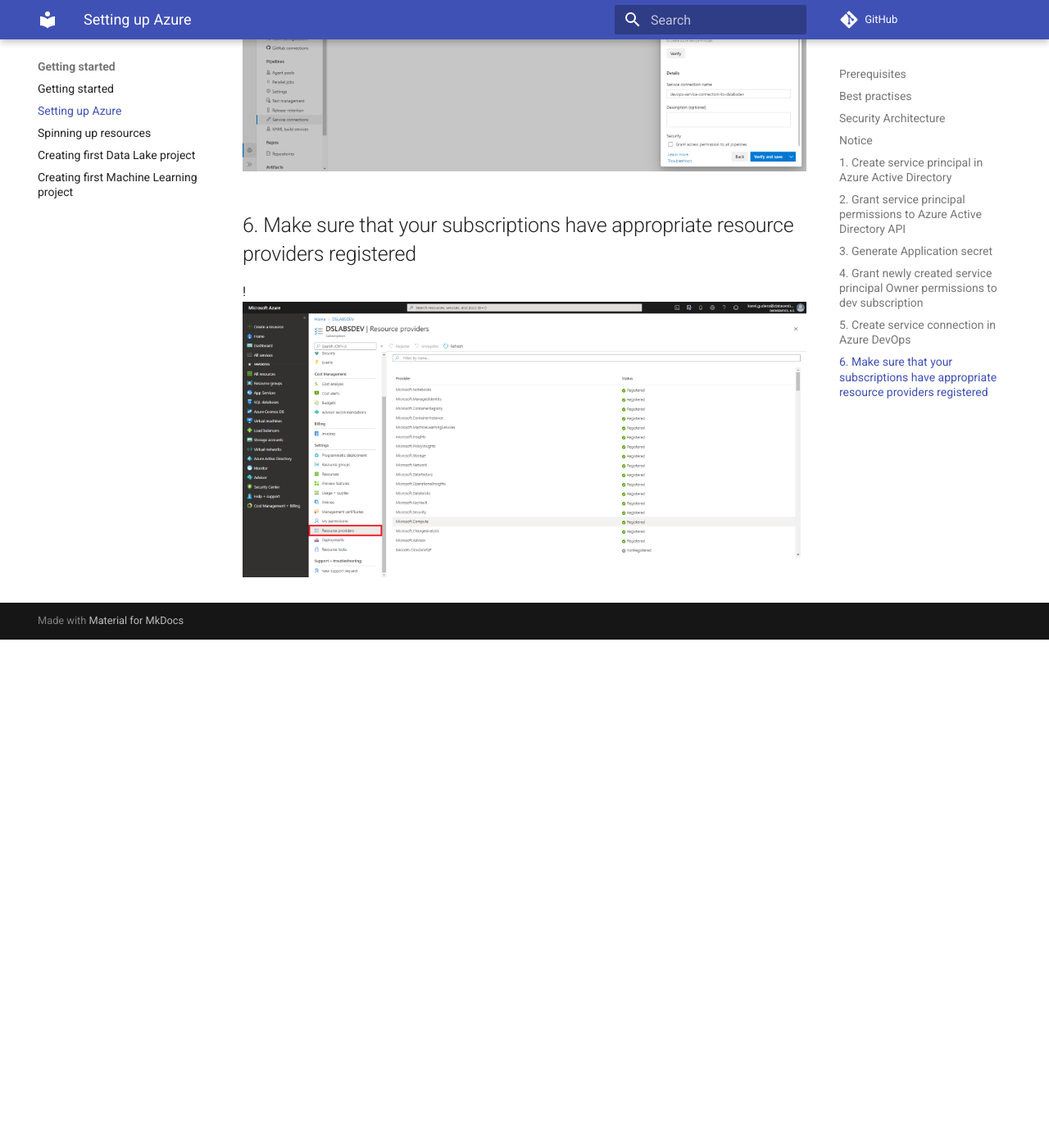
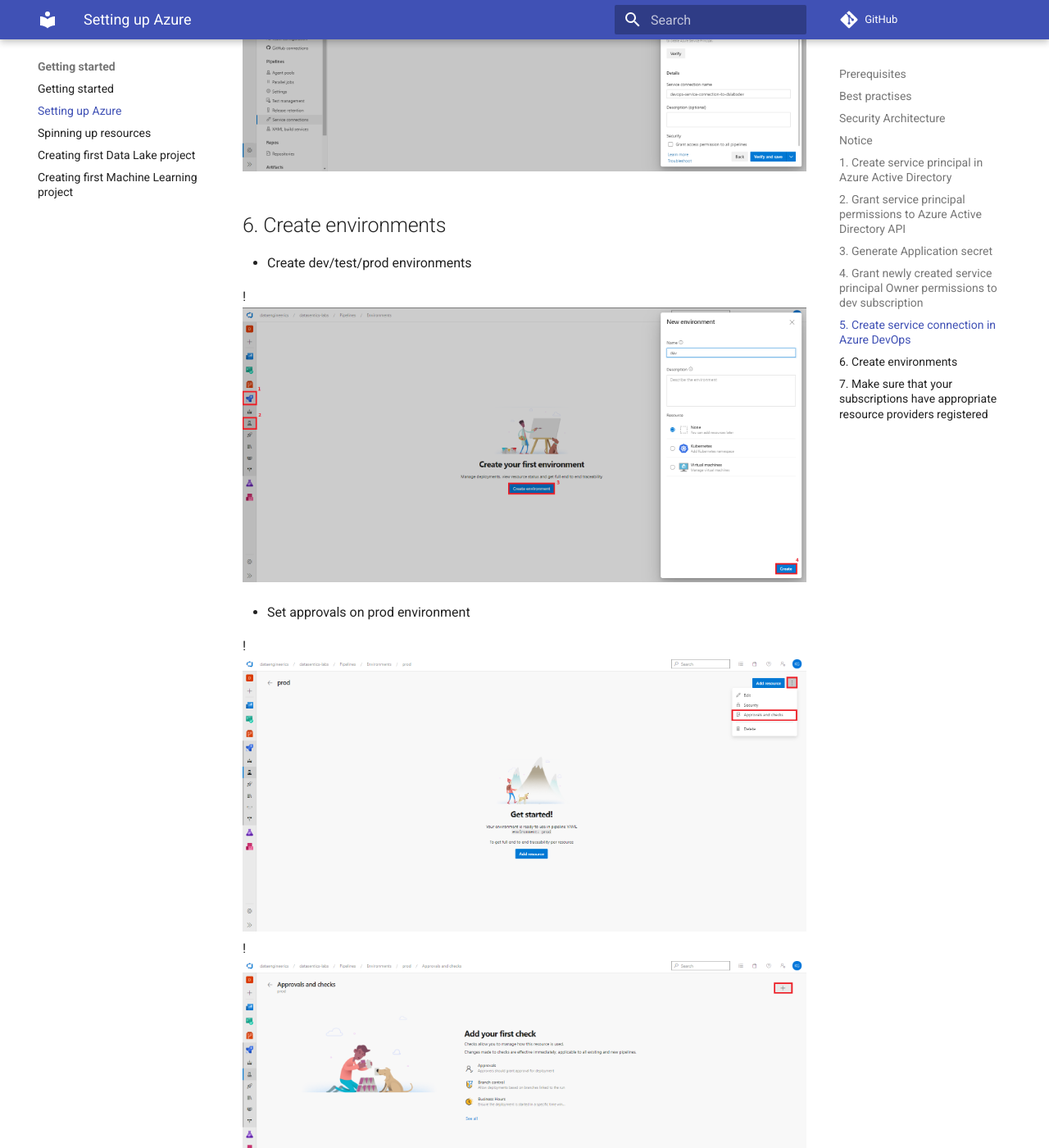
Before and after one commit to daipe-ai/platform-docs, an MkDocs documentation site: the page built from docs/getting-started/azure-setup.md, in a window 1280 px wide and 1400 px high, scrolled down 11823 px. Shown: the whole window at 82% size. Built offline with MkDocs 1.6.1 and Material for MkDocs 9.7.7, drawn with Linux system fonts in a browser that asks for light colours; comment, search, counter and statistics services are not loaded; before the commit the page ends 12603 px from its top, so only the background shows below that; some of the changed text lies outside the part shown.

Commit message:
added more info regarding to environments

```diff
--- a/docs/getting-started/azure-setup.md
+++ b/docs/getting-started/azure-setup.md
@@ -153,6 +153,19 @@
 
 !![](../images/devops_step6.png)
 
-## 6. Make sure that your subscriptions have appropriate resource providers registered
+## 6. Create environments
+
+- Create dev/test/prod environments
+
+!![](../images/environments1.png)
+
+- Set approvals on prod environment
+
+!![](../images/environments2.png)
+!![](../images/environments3.png)
+!![](../images/environments4.png)
+!![](../images/environments5.png)
+
+## 7. Make sure that your subscriptions have appropriate resource providers registered
 
 !![](../images/subscription_resource_providers.png)
```
Also changed, not shown: docs/getting-started/resources-setup.md (+9 -0 lines), docs/images/env1.png (added), docs/images/environments1.png (added), docs/images/environments2.png (added), docs/images/environments3.png (added), docs/images/environments4.png (added), docs/images/environments5.png (added), docs/images/resources_step10.png, docs/images/resources_step11.png (added), docs/images/resources_step12.png (added), docs/images/resources_step13.png (added).
